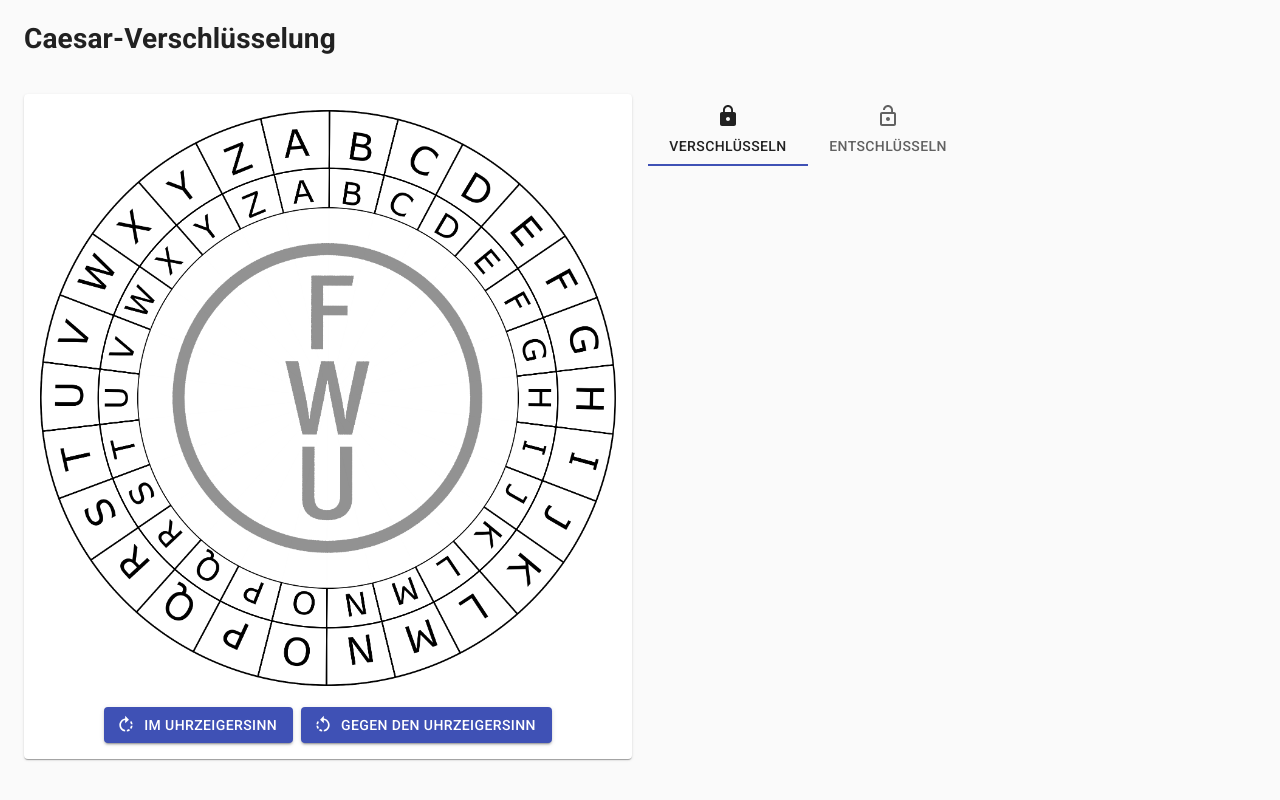
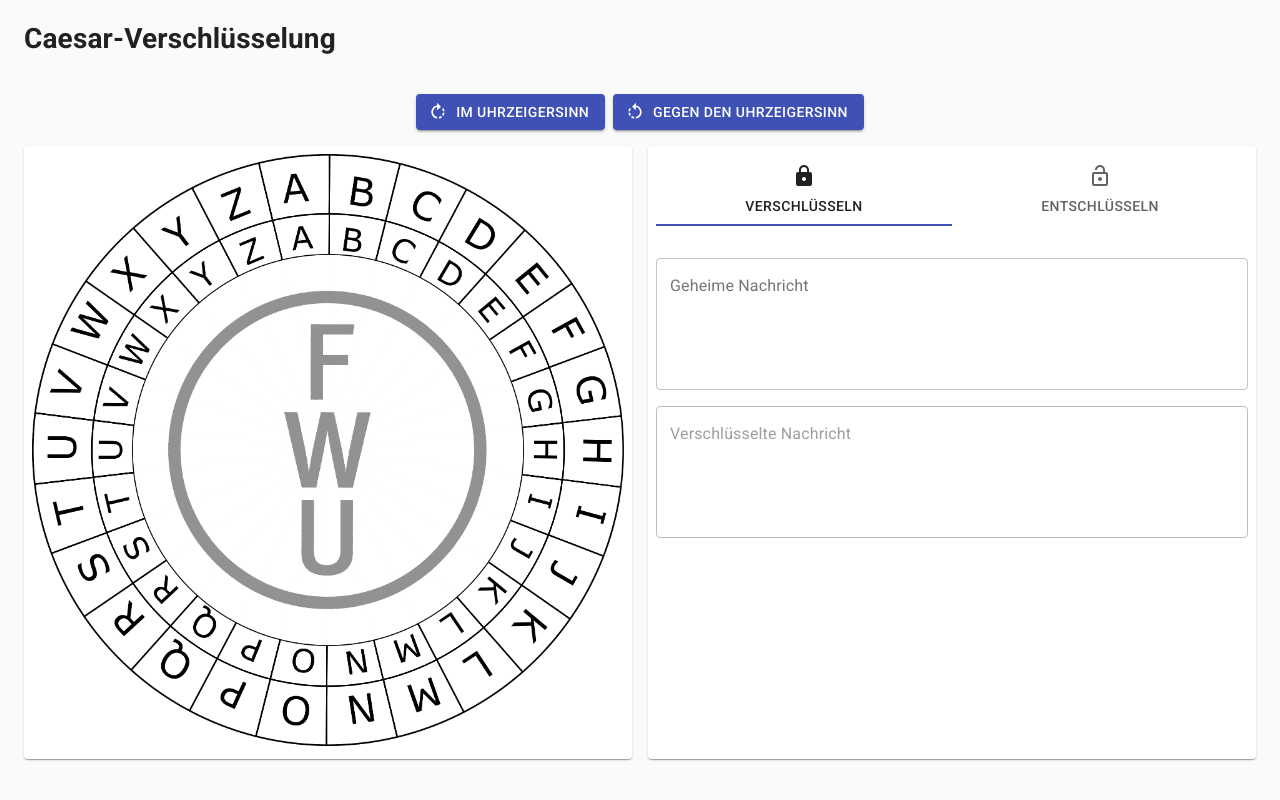
Before and after one commit to kkrings/react-caesar-cipher, a React (Create React App) app: page / in a window 1280 px wide. Built offline with nearby package versions, Linux system fonts and the light colour scheme.

Commit message:
Re-arange components.

```diff
--- /dev/null
+++ b/src/App.module.css
@@ -0,0 +1,8 @@
+.leftColumn {
+  padding: 0.5rem;
+}
+
+.rightColumn {
+  padding: 0.5rem;
+  height: 100%;
+}
--- a/src/App.tsx
+++ b/src/App.tsx
@@ -1,19 +1,26 @@
 import * as React from 'react';
-import { Container, Grid } from '@material-ui/core';
-import { Cipher } from './components/cipher/Cipher';
+import { Container, Grid, Paper } from '@material-ui/core';
+import { CipherControl } from './components/cipher-control/CipherControl';
+import { CipherDisks } from './components/cipher-disks/CipherDisks';
 import { CipherMessage } from './components/cipher-message/CipherMessage';
 import { numLatinLetters } from './services/CipherService';
+import styles from './App.module.css';
 
 export function App() {
+  const deltaAngleDeg = 360 / numLatinLetters;
+
   const [shift, setShift] = React.useState(0);
+  const [angleDeg, setAngleDeg] = React.useState(0);
 
   const handleClockwiseRotation = () => {
     const newShift = (shift - 1) % numLatinLetters;
     setShift(newShift >= 0 ? newShift : numLatinLetters + newShift);
+    setAngleDeg((angleDeg + deltaAngleDeg) % 360);
   }
 
   const handleCounterClockwiseRotation = () => {
     setShift((shift + 1) % numLatinLetters);
+    setAngleDeg((angleDeg - deltaAngleDeg) % 360);
   }
 
   return (
@@ -22,14 +29,21 @@ export function App() {
         <Grid item xs={12}>
           <h1>Caesar-Verschlüsselung</h1>
         </Grid>
-        <Grid item xs={12} md={6}>
-          <Cipher
-            onClockwiseRotation={handleClockwiseRotation}
-            onCounterClockwiseRotation={handleCounterClockwiseRotation}
-          />
+        <Grid item xs={12}>
+        <CipherControl
+          onClockwiseRotation={handleClockwiseRotation}
+          onCounterClockwiseRotation={handleCounterClockwiseRotation}
+        />
         </Grid>
         <Grid item xs={12} md={6}>
-          <CipherMessage shift={shift} />
+          <Paper className={styles.leftColumn}>
+            <CipherDisks angleDeg={angleDeg} />
+          </Paper>
+        </Grid>
+        <Grid item xs={12} md={6}>
+          <Paper className={styles.rightColumn}>
+            <CipherMessage shift={shift} />
+          </Paper>
         </Grid>
       </Grid>
     </Container>
--- a/src/components/cipher-message/CipherMessage.tsx
+++ b/src/components/cipher-message/CipherMessage.tsx
@@ -1,6 +1,7 @@
 import * as React from 'react';
 import { Tab, Tabs } from '@material-ui/core';
 import { Lock, LockOpen } from '@material-ui/icons';
+import { CipherMessageInput } from './CipherMessageInput';
 import { CipherDirection } from '../../types/CipherDirection';
 
 type CipherMessageProps = {
@@ -17,6 +18,7 @@ export function CipherMessage(props: CipherMessageProps) {
       <Tabs
         value={cipherDirection}
         onChange={(_, direction) => setCipherDirection(direction)}
+        variant="fullWidth"
         indicatorColor="primary"
       >
         <Tab
@@ -30,6 +32,10 @@ export function CipherMessage(props: CipherMessageProps) {
           value={CipherDirection.decrypt}
         />
       </Tabs>
+      <CipherMessageInput
+        shift={props.shift}
+        direction={cipherDirection}
+      />
     </>
   );
 }
--- /dev/null
+++ b/src/components/cipher-message/CipherMessageInput.module.css
@@ -0,0 +1,3 @@
+.cipherMessageInput {
+  width: 100%;
+}
--- /dev/null
+++ b/src/components/cipher-message/CipherMessageInput.tsx
@@ -0,0 +1,50 @@
+import * as React from 'react';
+import { Box, TextField } from '@material-ui/core';
+import { CipherDirection } from '../../types/CipherDirection';
+import { CipherService } from '../../services/CipherService';
+import styles from './CipherMessageInput.module.css';
+
+type CipherMessageInputProps = {
+  shift: number,
+  direction: CipherDirection
+};
+
+export function CipherMessageInput(props: CipherMessageInputProps) {
+  const [message, setMessage] = React.useState('');
+
+  const encrypt = props.direction === CipherDirection.encrypt;
+
+  const cipherService = new CipherService(
+     encrypt ? props.shift : -props.shift
+  );
+
+  return (
+    <Box padding="1rem 0">
+      <Box margin="1rem 0">
+        <TextField
+          className={styles.cipherMessageInput}
+          value={message}
+          onChange={(event) => setMessage(event.target.value)}
+          label="Geheime Nachricht"
+          placeholder="Hier kannst du deine geheime Nachricht eingeben."
+          variant="outlined"
+          rows={5}
+          multiline
+        />
+      </Box>
+      <Box margin="1rem 0">
+        <TextField
+          className={styles.cipherMessageInput}
+          value={cipherService.transformMessage(message)}
+          variant="outlined"
+          label={
+            encrypt ? 'Verschlüsselte Nachricht' : 'Entschlüsselte Nachricht'
+          }
+          rows={5}
+          multiline
+          disabled
+        />
+      </Box>
+    </Box>
+  );
+}
--- a/src/components/cipher/Cipher.module.css
+++ /dev/null
@@ -1,3 +0,0 @@
-.cipher {
-  padding: 1rem;
-}
--- a/src/components/cipher/Cipher.tsx
+++ /dev/null
@@ -1,43 +0,0 @@
-import * as React from 'react';
-import { Grid, Paper } from '@material-ui/core';
-import { CipherDisks } from './cipher-disks/CipherDisks';
-import { CipherControl } from './cipher-control/CipherControl';
-import { numLatinLetters } from '../../services/CipherService';
-import styles from './Cipher.module.css';
-
-type CipherProps = {
-  onClockwiseRotation: () => void,
-  onCounterClockwiseRotation: () => void
-};
-
-export function Cipher(props: CipherProps) {
-  const deltaAngleDeg = 360 / numLatinLetters;
-
-  const [angleDeg, setAngleDeg] = React.useState(0);
-
-  const handleClockwiseRotation = () => {
-    setAngleDeg((angleDeg + deltaAngleDeg) % 360);
-    props.onClockwiseRotation();
-  };
-
-  const handleCounterClockwiseRotation = () => {
-    setAngleDeg((angleDeg - deltaAngleDeg) % 360);
-    props.onCounterClockwiseRotation();
-  };
-
-  return (
-    <Paper className={styles.cipher}>
-      <Grid container spacing={2}>
-        <Grid item xs={12}>
-          <CipherDisks angleDeg={angleDeg} />
-        </Grid>
-        <Grid item xs={12}>
-          <CipherControl
-            onClockwiseRotation={handleClockwiseRotation}
-            onCounterClockwiseRotation={handleCounterClockwiseRotation}
-          />
-        </Grid>
-      </Grid>
-    </Paper>
-  );
-}
```
Also changed, not shown: src/components/cipher-message/cipher-message-text-fields/CipherMessageTextFields.tsx (deleted, +0 -34 lines), src/components/cipher-control/CipherControl.tsx (renamed from src/components/cipher/cipher-control/CipherControl.tsx), src/components/cipher-disks/CipherDisks.module.css (renamed from src/components/cipher/cipher-disks/CipherDisks.module.css), src/components/cipher-disks/CipherDisks.tsx (renamed from src/components/cipher/cipher-disks/CipherDisks.tsx), src/components/cipher-disks/CipherInnerDisk.png (renamed from src/components/cipher/cipher-disks/CipherInnerDisk.png), src/components/cipher-disks/CipherOuterDisk.png (renamed from src/components/cipher/cipher-disks/CipherOuterDisk.png).
